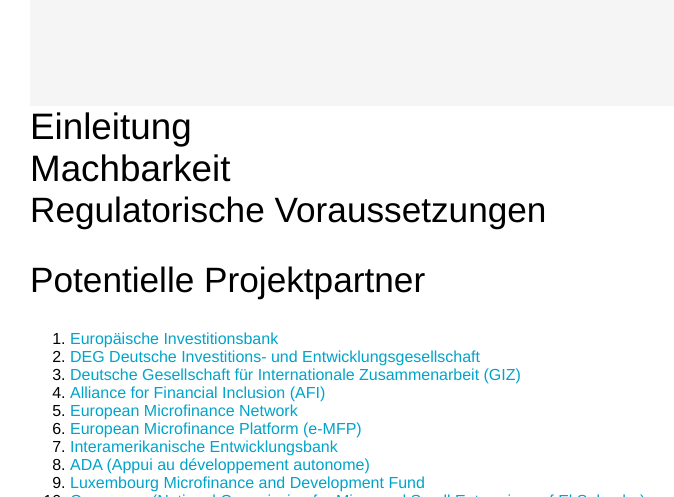
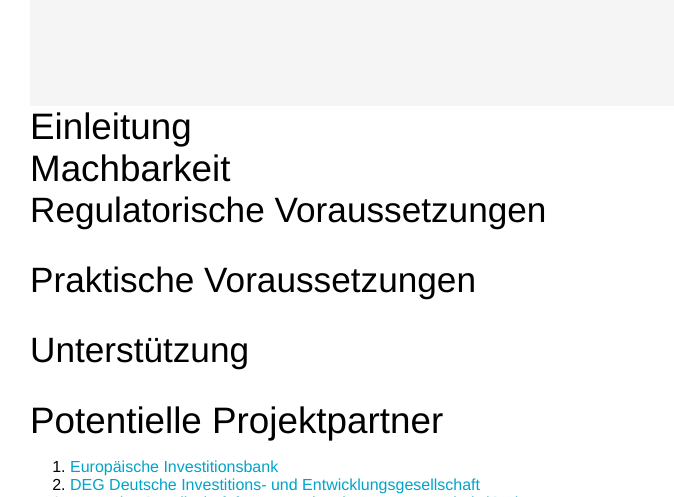
Before and after one commit to Bitcoin-InnovationHub/home, a Jekyll site: the page built from _posts/2022-05-16-bitcoin-microfinance.md, in a window 1280 px wide and 900 px high, scrolled down 683 px, cut to the strip 0-497 px from the top of the window. Shown: the whole strip, without its empty margins (235-909 px from the left). Built offline with Jekyll 4.4.1, drawn with Linux system fonts in a browser that asks for light colours.

Commit message:
Update 2022-05-16-bitcoin-microfinance.md

```diff
--- a/_posts/2022-05-16-bitcoin-microfinance.md
+++ b/_posts/2022-05-16-bitcoin-microfinance.md
@@ -19,8 +19,11 @@
 
 ## Regulatorische Voraussetzungen
 
+## Praktische Voraussetzungen
 
-## Potentielle Projektpartner
+## Unterstützung
+
+# Potentielle Projektpartner
 1. [Europäische Investitionsbank](https://www.eib.org/de/index.htm)
 2. [DEG Deutsche Investitions- und Entwicklungsgesellschaft](https://www.deginvest.de/)
 3. [Deutsche Gesellschaft für Internationale Zusammenarbeit (GIZ)](https://www.giz.de/de/html/index.html)
```
